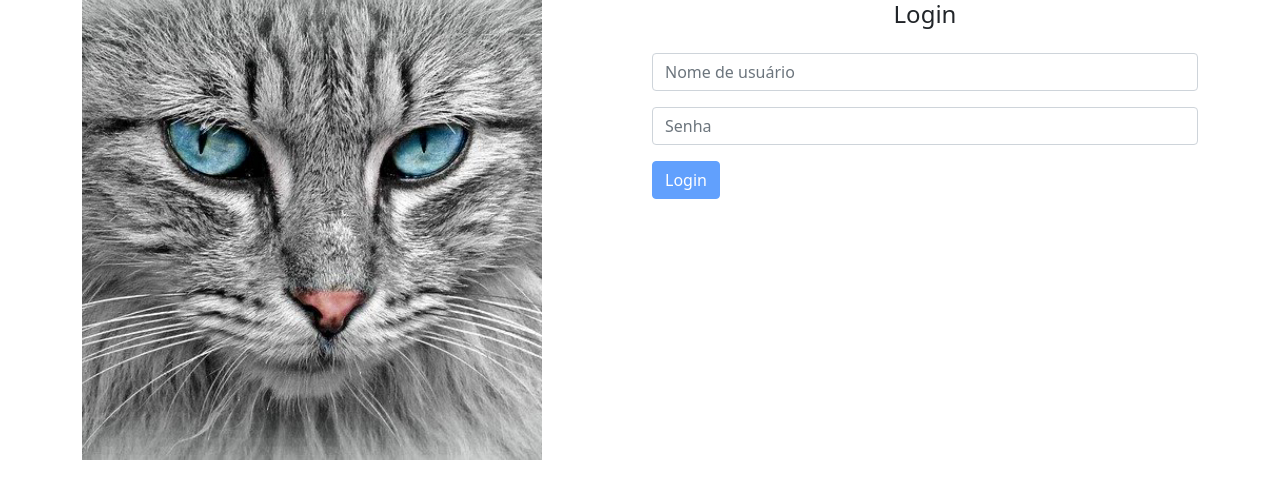
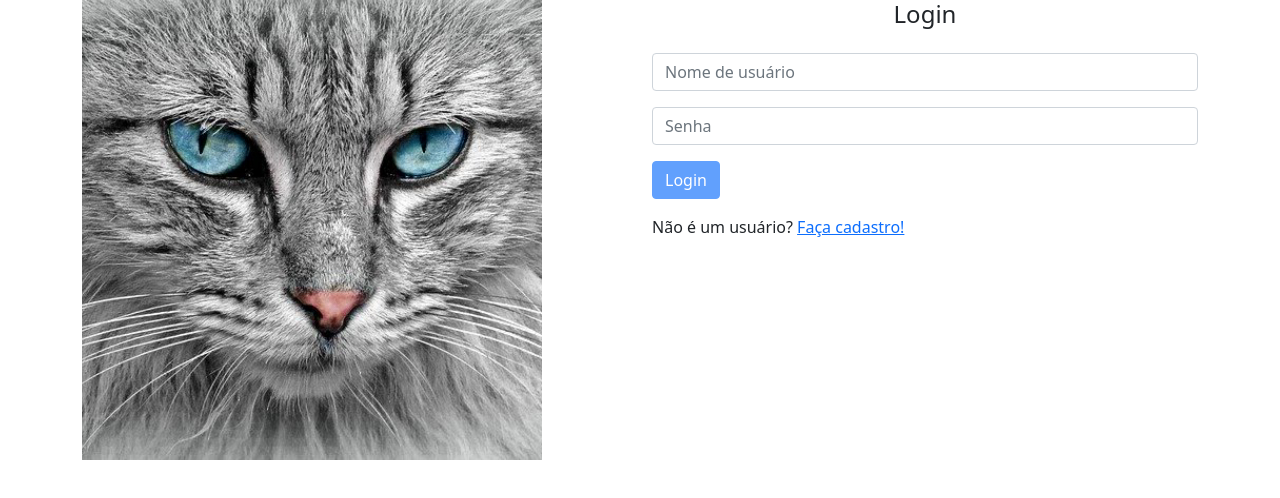
Before and after one commit to omausantos/angular-boas-praticas-arquiteturas-formularios, an Angular app: page /home in a window 1280 px wide. Shown: the top 498 px of the page. Built offline with nearby package versions, Linux system fonts and the light colour scheme.

Commit message:
[A3] RouterLink

```diff
--- a/src/app/home/login/login.component.html
+++ b/src/app/home/login/login.component.html
@@ -35,3 +35,7 @@
     Login
   </button>
 </form>
+
+<p class="mt-3">
+  Não é um usuário? <a [routerLink]="['novousuario']">Faça cadastro!</a>
+</p>
--- a/src/app/home/novo-usuario/novo-usuario.component.html
+++ b/src/app/home/novo-usuario/novo-usuario.component.html
@@ -15,3 +15,7 @@
   </div>
   <button type="button" class="btn btn-primary btn-lg btn-block">Cadastro</button>
 </form>
+
+<p class="mt-3">
+  Já é um usuário? <a [routerLink]="['']">Faça login!</a>
+</p>
```
